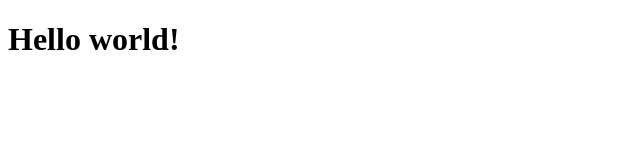
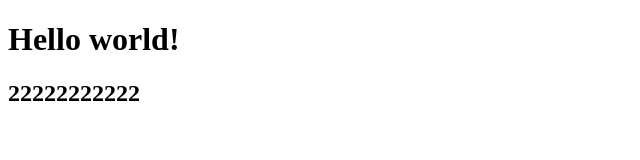
Before and after one commit to toshinori-sato-arq-3/my-first-repo, a plain HTML site: page index.html in a window 1280 px wide. Shown: the whole page, without its empty margins (0-640 px from the left). Drawn offline with Linux system fonts and the light colour scheme.

Commit message:
4回目のコミット

```diff
--- a/index.html
+++ b/index.html
@@ -1,6 +1,9 @@
 <!doctype html>
 <html>
+
 <body>
-<h1>Hello world!</h1>
+  <h1>Hello world!</h1>
+  <h2>22222222222</h2>
 </body>
+
 </html>
```
